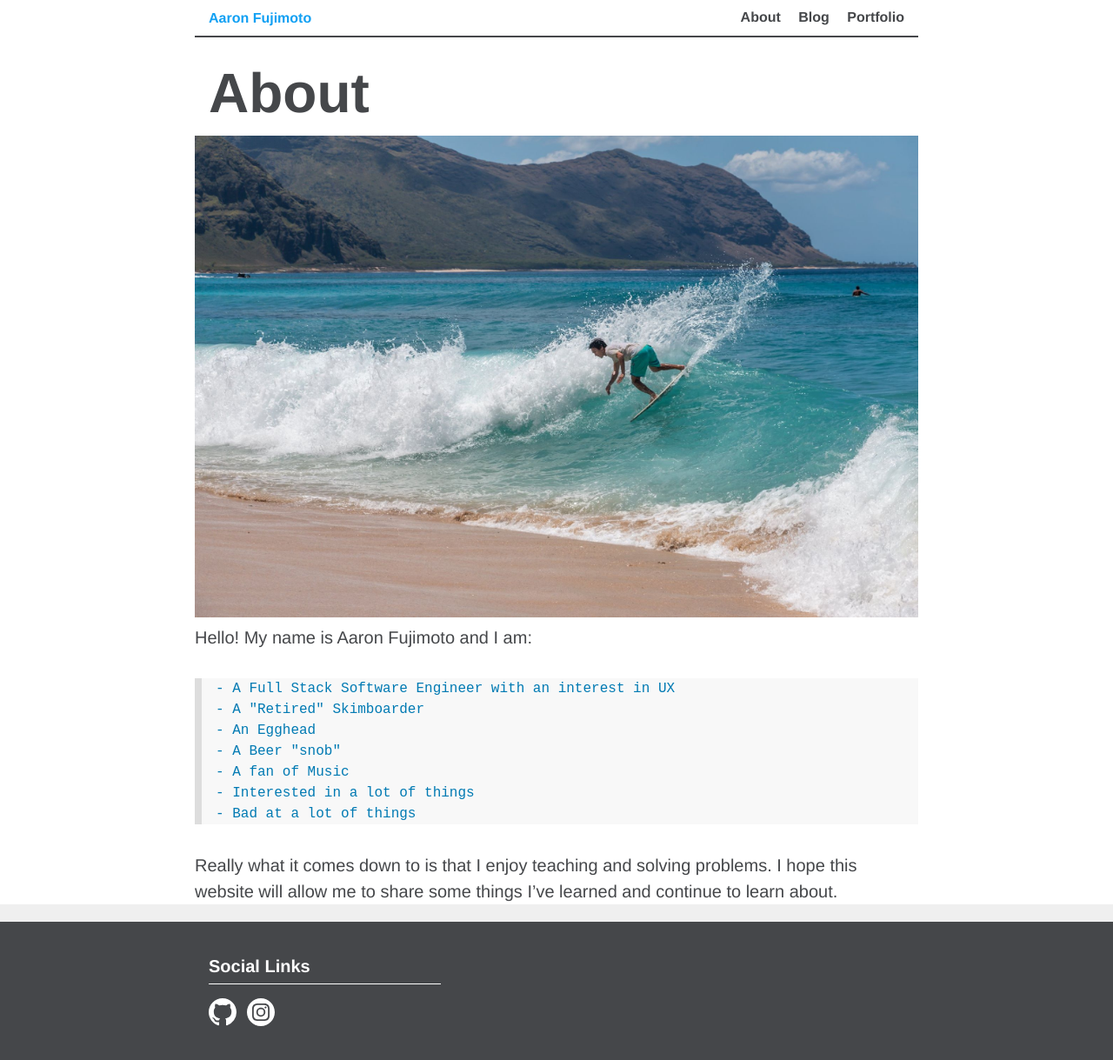
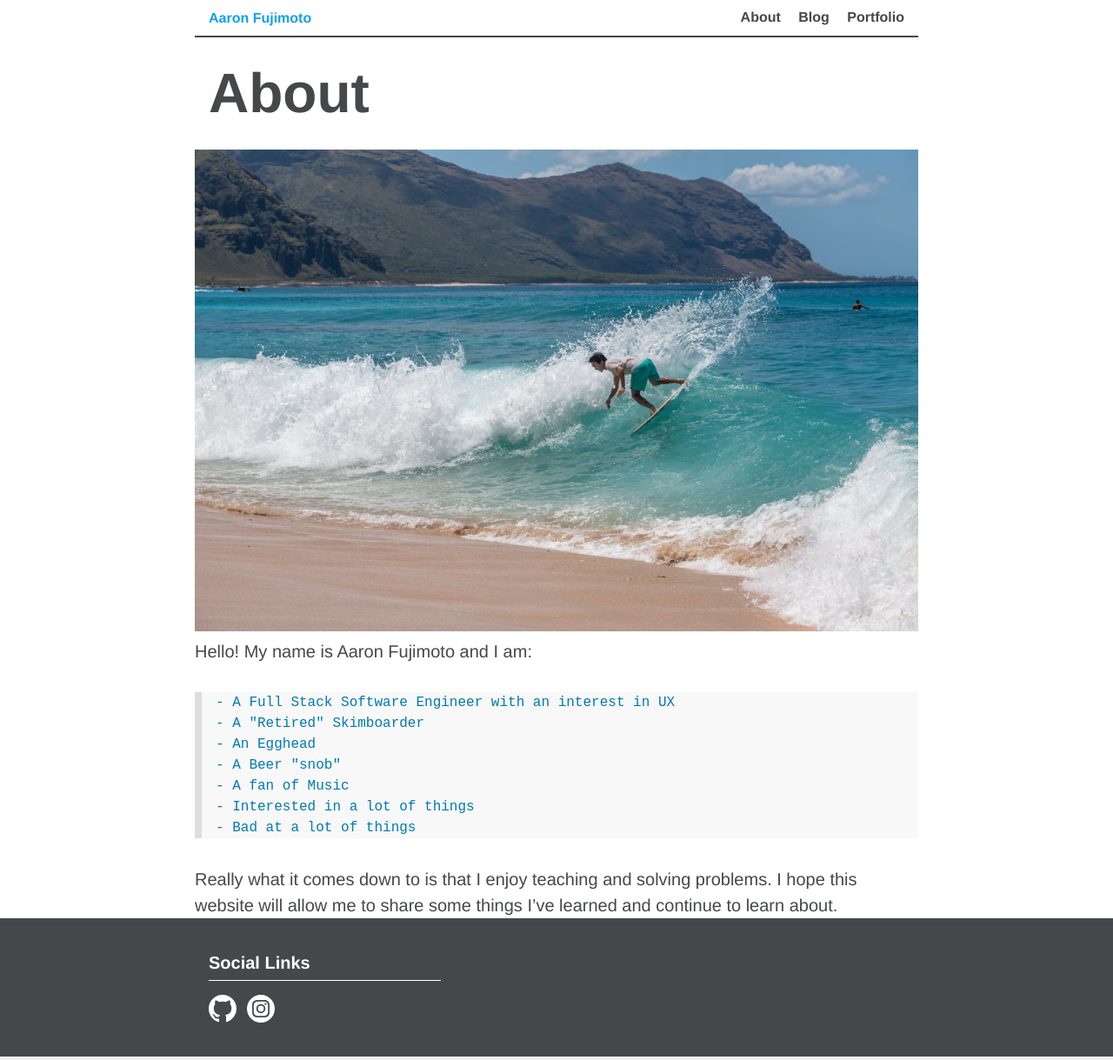
Before and after one commit to aaronfuj/aaronfuj.github.io, a Jekyll site: the page built from about.markdown, in a window 1280 px wide. Shown: the whole page at 87% size. Built offline with Jekyll 4.4.1, drawn with Linux system fonts in a browser that asks for light colours.

Commit message:
Styling, removing margin bottom in some places

```diff
--- a/_layouts/page.html
+++ b/_layouts/page.html
@@ -3,7 +3,7 @@
 ---
 <div class="bg--white">
   <article class="container mx-auto">
-    <h1 class="h0 px-2 mt-3 inline-block">{{ page.title }}</h1>
+    <h1 class="h0 px-2 mt-3 mb-3 inline-block">{{ page.title }}</h1>
     <div class="col-4 sm-width-full">
     </div>
     <div class="prose">
--- a/_sass/_base.scss
+++ b/_sass/_base.scss
@@ -35,11 +35,6 @@
     background-color: #efefef;
 }
 
-p {
-  margin-top: 0;
-  margin-bottom: 0.5em;
-}
-
 h1, h2, h3, h4, h5, h6 {
   margin-top: 1em;
   margin-bottom: 0.25em;
--- a/_sass/_components.scss
+++ b/_sass/_components.scss
@@ -107,7 +107,6 @@
 
   p, ol, ul {
     font-size: $prose-font-size;
-    margin-bottom: 1em;
     width: 100%;
   }
 
@@ -118,14 +117,12 @@
   ul {
     list-style-type: none;
     padding-left: 1em;
-    margin-bottom: 1em;
     overflow: hidden
   }
 
   ul li {
     position: relative;
     padding-left: 1.2em;
-    margin-bottom: 0.5em;
 
     &:before {
       position: absolute;
@@ -137,10 +134,6 @@
       font-size: 140%;
       line-height: 1em;
       content: "\2022";
-    }
-
-    ul li, ol li {
-      margin-bottom: 0;
     }
   }
 
@@ -176,19 +169,12 @@
     color: $color-body-text;
     border-style: solid;
     border-width: thin;
-    margin-top: 0.5em;
-    margin-bottom: 0.5em;
   }
 
   dt {
     font-weight: bold;
     font-style: italic;
     line-height: 1.25;
-  }
-
-  dd {
-    font-style: italic;
-    margin-bottom: 0.5em;
   }
 
   // Markdown tables
```
